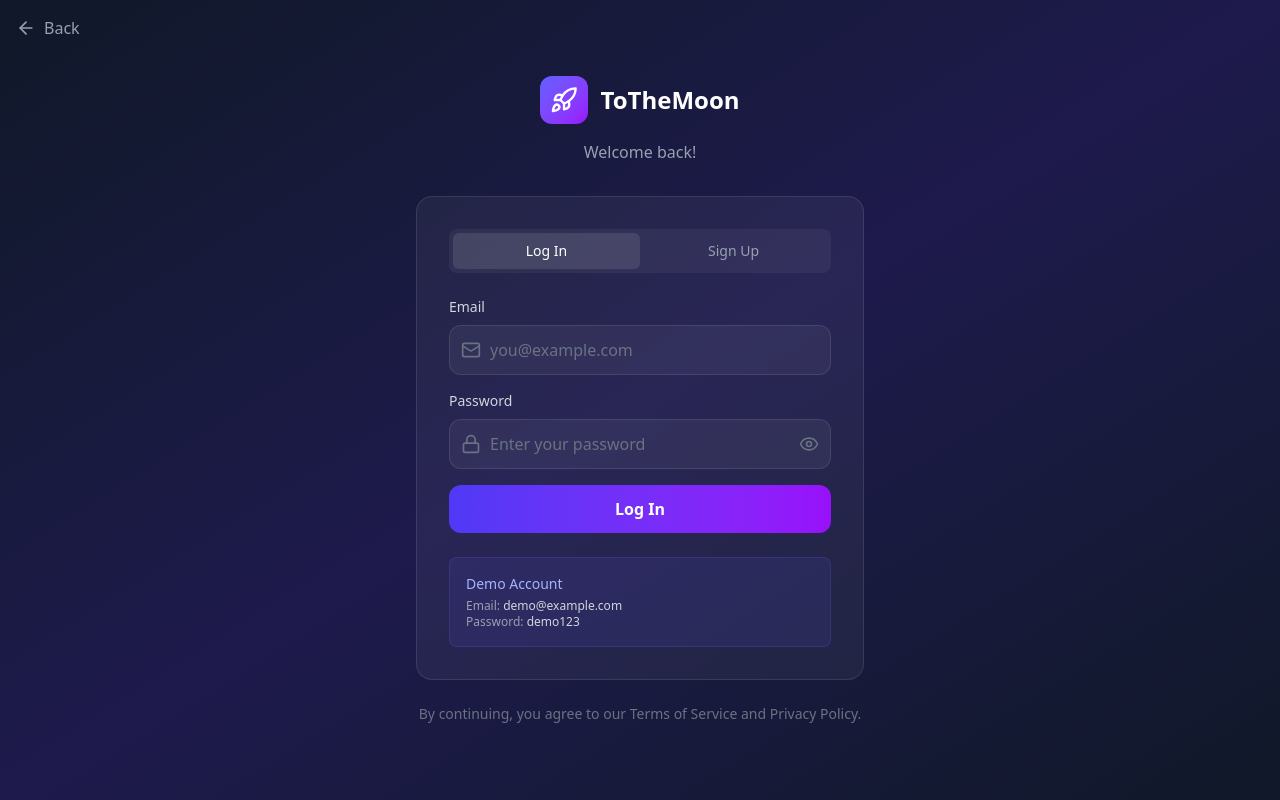
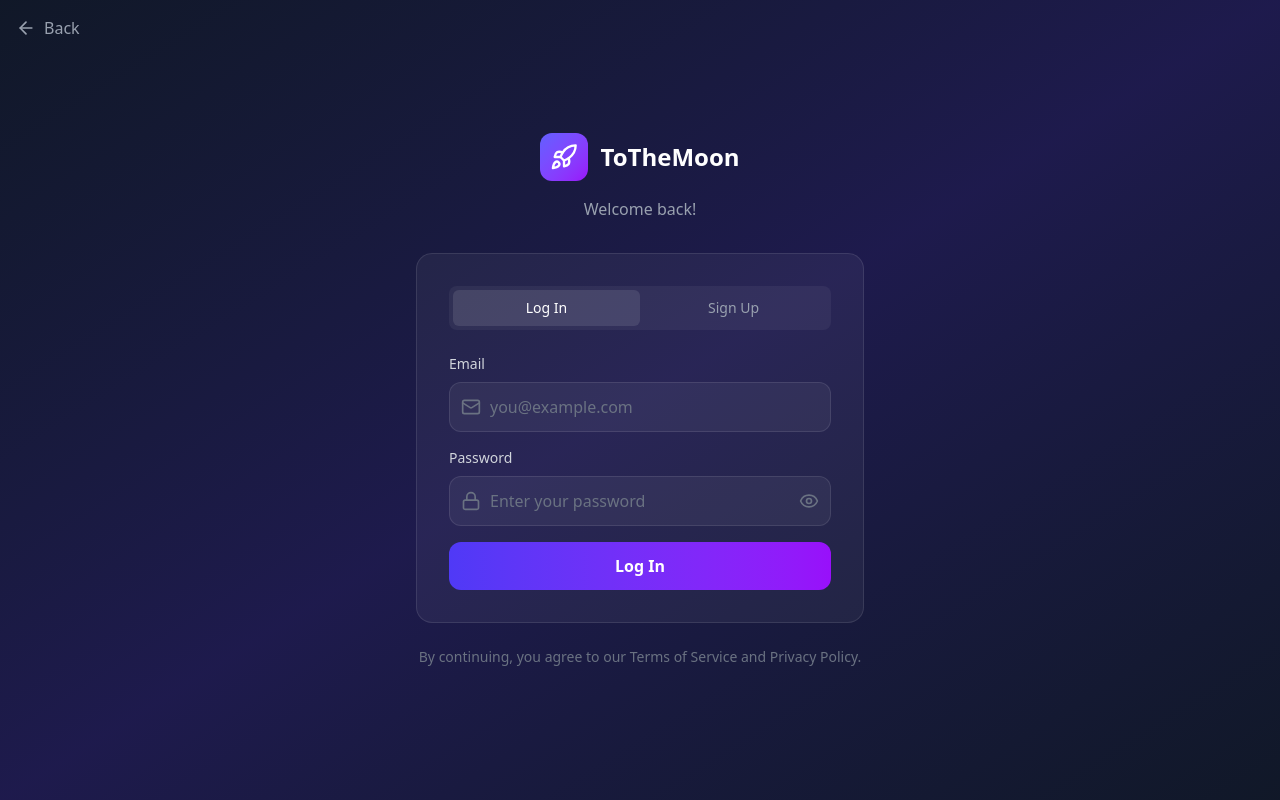
Before and after one commit to jtdesign7277-source/to-the-moon, a React (Vite) app: page / in a window 1280 px wide. Both pictures are taken after a click on the button "Enter App". Built offline with nearby package versions, Linux system fonts and the light colour scheme; no server answers.

Commit message:
Remove demo account info from login page

```diff
--- a/src/pages/Auth.jsx
+++ b/src/pages/Auth.jsx
@@ -237,19 +237,6 @@ export default function Auth({ onSuccess, onBack, onAdminAccess }) {
               )}
             </button>
           </form>
-
-          {/* Demo Account Info */}
-          {mode === 'login' && (
-            <div className="mt-6 p-4 bg-indigo-500/10 border border-indigo-500/20 rounded-lg">
-              <p className="text-sm text-indigo-300 font-medium mb-1">Demo Account</p>
-              <p className="text-xs text-gray-400">
-                Email: <span className="text-gray-300">demo@example.com</span>
-              </p>
-              <p className="text-xs text-gray-400">
-                Password: <span className="text-gray-300">demo123</span>
-              </p>
-            </div>
-          )}
         </div>
 
         {/* Footer */}
```
